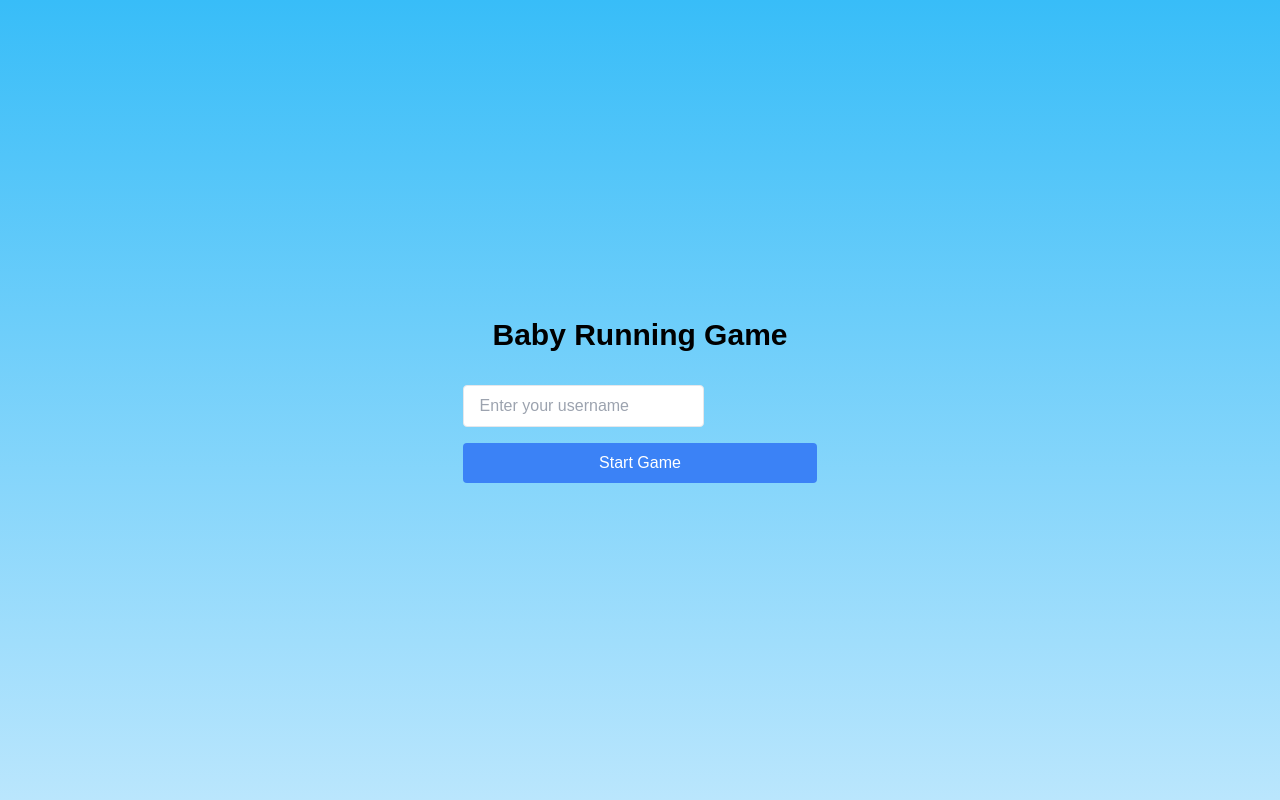
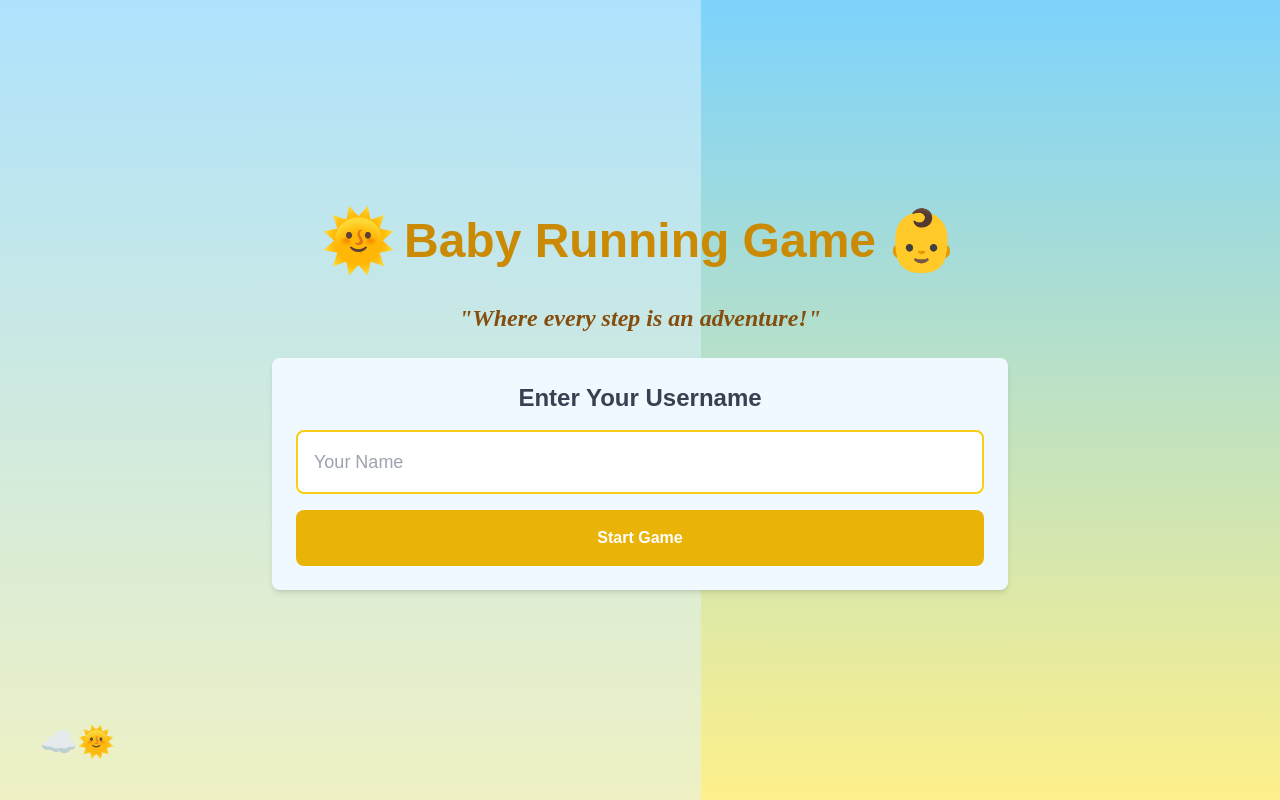
Before and after one commit to ddewantaraq/baby-days-out, a Next.js app: page / in a window 1280 px wide. Built offline with nearby package versions, Linux system fonts and the light colour scheme.

Commit message:
done revised UI

```diff
--- a/package.json
+++ b/package.json
@@ -11,6 +11,7 @@
   "dependencies": {
     "@aws-sdk/client-s3": "^3.717.0",
     "@aws-sdk/s3-request-presigner": "^3.717.0",
+    "autoprefixer": "^10.4.20",
     "gsap": "^3.12.5",
     "next": "15.1.3",
     "react": "^19.0.0",
@@ -23,8 +24,8 @@
     "@types/react-dom": "^19",
     "eslint": "^9",
     "eslint-config-next": "15.1.3",
-    "postcss": "^8",
-    "tailwindcss": "^3.4.1",
+    "postcss": "^8.4.49",
+    "tailwindcss": "^3.4.17",
     "typescript": "^5"
   }
 }
--- a/src/app/globals.css
+++ b/src/app/globals.css
@@ -24,3 +24,59 @@ body {
   background: var(--background);
   font-family: Arial, Helvetica, sans-serif;
 }
+
+
+@keyframes bounce {
+  0%, 100% {
+    transform: translateY(0);
+  }
+  50% {
+    transform: translateY(-15px);
+  }
+}
+
+.animate-text.bounce {
+  animation: bounce 1.5s ease-in-out infinite;
+}
+
+@keyframes fadeIn {
+  0% {
+    opacity: 0;
+  }
+  100% {
+    opacity: 1;
+  }
+}
+
+.animate-text.fade-in {
+  animation: fadeIn 2s ease-in-out;
+}
+
+@keyframes clouds {
+  0% {
+    transform: translateX(-100%);
+  }
+  100% {
+    transform: translateX(100%);
+  }
+}
+
+.animate-clouds {
+  animation: clouds 20s linear infinite;
+}
+
+@keyframes pulseAnimation {
+  0% {
+    opacity: 0.7;
+  }
+  50% {
+    opacity: 1;
+  }
+  100% {
+    opacity: 0.7;
+  }
+}
+
+.animate-pulse {
+  animation: pulseAnimation 1.5s ease-in-out infinite;
+}
--- a/src/app/page.tsx
+++ b/src/app/page.tsx
@@ -1,17 +1,79 @@
-"use client"
+"use client";
 
-import dynamic from 'next/dynamic';
+import { useState } from "react";
+import dynamic from "next/dynamic";
 
-const GameComponent = dynamic(() => import('@/components/Game/GameComponent'), {
+const GameComponent = dynamic(() => import("@/components/Game/GameComponent"), {
   ssr: false,
 });
 
 export default function Home() {
+  const [username, setUsername] = useState("");
+  const [isGameStarted, setIsGameStarted] = useState(false);
+
+  const handleStartGame = () => {
+    if (username.trim() !== "") {
+      setIsGameStarted(true);
+    } else {
+      alert("Please enter your username to start the game!");
+    }
+  };
+
   return (
-    <div className="min-h-screen flex items-center justify-center p-4 bg-gradient-to-b from-sky-400 to-sky-200">
-      <main className="w-full max-w-5xl mx-auto">
-        <GameComponent />
+    <div className="min-h-screen bg-gradient-to-b from-sky-300 to-yellow-200 flex flex-col items-center justify-center p-6 space-y-12 relative overflow-hidden">
+      <div className="absolute top-0 left-0 w-full h-full bg-sky-100 opacity-50 animate-clouds"></div>
+
+      <main className="w-full max-w-3xl mx-auto text-center py-8 px-4 z-10">
+        <h1 className="text-5xl font-extrabold text-yellow-600 mb-4 flex items-center justify-center animate-bounce">
+          <span className="mr-2 text-6xl">🌞</span> Baby Running Game{" "}
+          <span className="ml-2 text-6xl">👶</span>
+        </h1>
+        <p
+          className="text-2xl font-bold text-yellow-800 italic mb-6"
+          style={{ fontFamily: '"Luckiest Guy", cursive' }}
+        >
+          "Where every step is an adventure!"
+        </p>
+
+        {!isGameStarted && (
+          <div className="bg-sky-50 p-6 rounded-lg shadow-md mb-8">
+            <h2 className="text-2xl font-semibold text-gray-700 mb-4 animate-text fade-in">
+              Enter Your Username
+            </h2>
+            <input
+              type="text"
+              className="w-full p-4 rounded-lg border-2 border-yellow-400 focus:outline-none focus:ring-2 focus:ring-yellow-400 text-lg text-black"
+              placeholder="Your Name"
+              value={username}
+              onChange={(e) => setUsername(e.target.value)}
+            />
+            <button
+              className="w-full mt-4 p-4 bg-yellow-500 text-white font-semibold rounded-lg hover:bg-yellow-600 transition-all"
+              onClick={handleStartGame}
+            >
+              Start Game
+            </button>
+          </div>
+        )}
+
+        {isGameStarted && (
+          <div className="w-full max-w-lg mx-auto">
+            <h2 className="text-2xl font-semibold text-gray-700 mb-4">
+              Game Started!
+            </h2>
+            <GameComponent />
+          </div>
+        )}
       </main>
+
+      <div className="absolute bottom-10 left-10 text-3xl text-yellow-400 opacity-70 animate-pulse">
+        <span role="img" aria-label="cloud">
+          ☁️
+        </span>
+        <span role="img" aria-label="sun">
+          🌞
+        </span>
+      </div>
     </div>
   );
 }
--- a/src/styles/animations.css
+++ b/src/styles/animations.css
@@ -1,92 +1,30 @@
-@keyframes moveLeft {
-    0% {
-        transform: translateX(0);
-    }
-    100% {
-        transform: translateX(-50%);
-    }
-}
-
-@keyframes jump {
+@keyframes bounce {
     0% {
       transform: translateY(0);
     }
     50% {
-        transform: translateY(-100px);
+      transform: translateY(-30px);
     }
     100% {
       transform: translateY(0);
     }
   }
 
-@keyframes doubleJump {
+  @keyframes spin {
     0% {
-        transform: translateY(0);
-    }
-    40% {
-        transform: translateY(-150px);
-    }
-    60% {
-        transform: translateY(-160px);
+      transform: rotate(0deg);
     }
     100% {
-        transform: translateY(0);
-    }
-}
-
-@keyframes scrollGround {
-    0% {
-        transform: translateX(0);
-    }
-    100% {
-        transform: translateX(-50%);
-    }
-}
-
-@keyframes float {
-    0% {
-        transform: translateY(0px);
-    }
-    50% {
-        transform: translateY(-10px);
-    }
-    100% {
-        transform: translateY(0px);
-    }
-}
-
-.character.jumping {
-    animation: jump 0.5s ease-out;
-}
-
-.character.double-jumping {
-    animation: doubleJump 0.8s ease-out;
-}
-
-.ground {
-    animation: scrollGround 20s linear infinite;
-}
-
-.floating-cloud {
-    animation: float 6s ease-in-out infinite;
+      transform: rotate(360deg);
     }
 
 
-button {
-    padding: 12px 24px;
-    background-color: #FF6347;
-    border: none;
-    border-radius: 5px;
-    color: white;
-    font-family: 'Poppins', sans-serif;
-    cursor: pointer;
-    transition: transform 0.3s ease-in-out;
   }
 
-button:hover {
-    transform: scale(1.1);
+  .floating-button {
+    animation: bounce 1s infinite ease-in-out;
   }
 
-button:active {
-    transform: scale(0.9);
+  .spin-animation {
+    animation: spin 2s infinite linear;
   }
--- a/src/styles/layout.css
+++ b/src/styles/layout.css
@@ -1,46 +1,32 @@
+
 .game-container {
     position: relative;
-    width: 800px;
+    width: 100%;
     height: 400px;
-    margin: 0 auto;
-    border: 2px solid #333;
-    border-radius: 12px;
-    overflow: hidden;
-    background: linear-gradient(180deg, #87CEEB, #ffffff);
-}
-.character {
+    background: #fff4f9;
+    border-radius: 16px;
+    box-shadow: 0 0 10px rgba(0, 0, 0, 0.1);
+    margin-top: 20px;
+  }
+
+  .character {
     position: absolute;
-    bottom: -2px;
-    left: 50px;
-    z-index: 10;
-}
-
-.obstacle {
-    position: absolute;
-    bottom: 0;
-    z-index: 1;
-    animation: obstacleAppear 0.3s forwards;
-}
-
-.text-shadow {
-    text-shadow: 2px 2px 4px rgba(0, 0, 0, 0.5);
-}
+    bottom: 10px;
+    left: 50%;
+    transform: translateX(-50%);
+    width: 80px;
+    height: 80px;
+    background-color: #ff6347;
+    border-radius: 50%;
+  }
 
 
-button {
-    padding: 10px 20px;
-    background-color: #FF6347;
-    border-radius: 8px;
-    border: none;
-    color: white;
-    cursor: pointer;
-    transition: transform 0.3s ease-in-out;
-}
+  .game-container, .character, .input-container {
+    box-shadow: 0 4px 8px rgba(0, 0, 0, 0.1);
+  }
 
-button:hover {
-    transform: scale(1.1);
-}
-
-button:active {
-    transform: scale(0.9);
-}
+  .input-container {
+    background-color: #ffe4e1;
+    padding: 15px;
+    border-radius: 12px;
+  }
--- a/tailwind.config.ts
+++ b/tailwind.config.ts
@@ -11,12 +11,13 @@ export default {
       colors: {
         background: "var(--background)",
         foreground: "var(--foreground)",
-        primary: "#FF6347",
-      },
-      fontFamily: {
-        sans: ['Roboto', 'Poppins', 'sans-serif'],
+        "baby-blue": "#87CEFA",
+        "baby-pink": "#FFB6C1",
+        "sunny-yellow": "#FFEB3B",
+        "playful-green": "#66BB6A",
       },
     },
   },
+
   plugins: [],
 } satisfies Config;
```
Also changed, not shown: src/styles/responsive.css (+22 -2 lines), src/types/game.ts (+10 -10 lines), 2 other files (tests, documents, lock files or other folders). Lines whose indentation alone changed are shown as unchanged.
